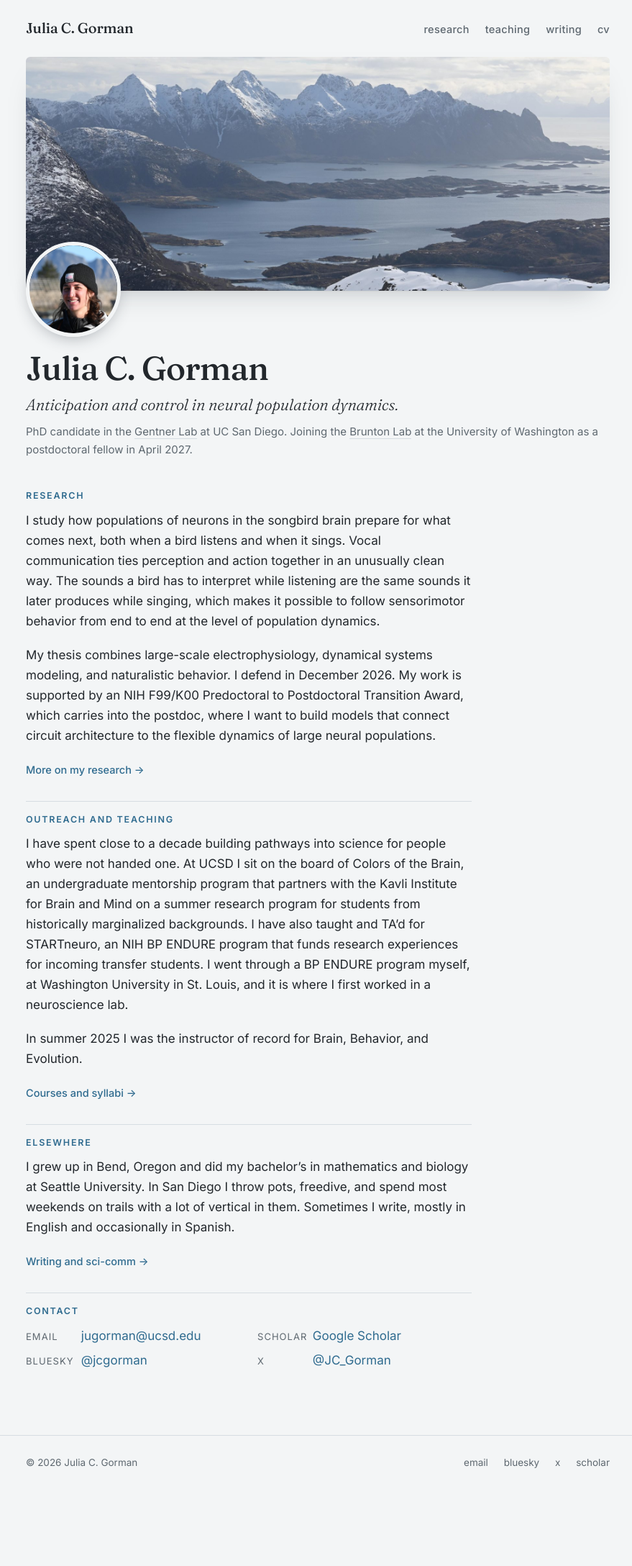
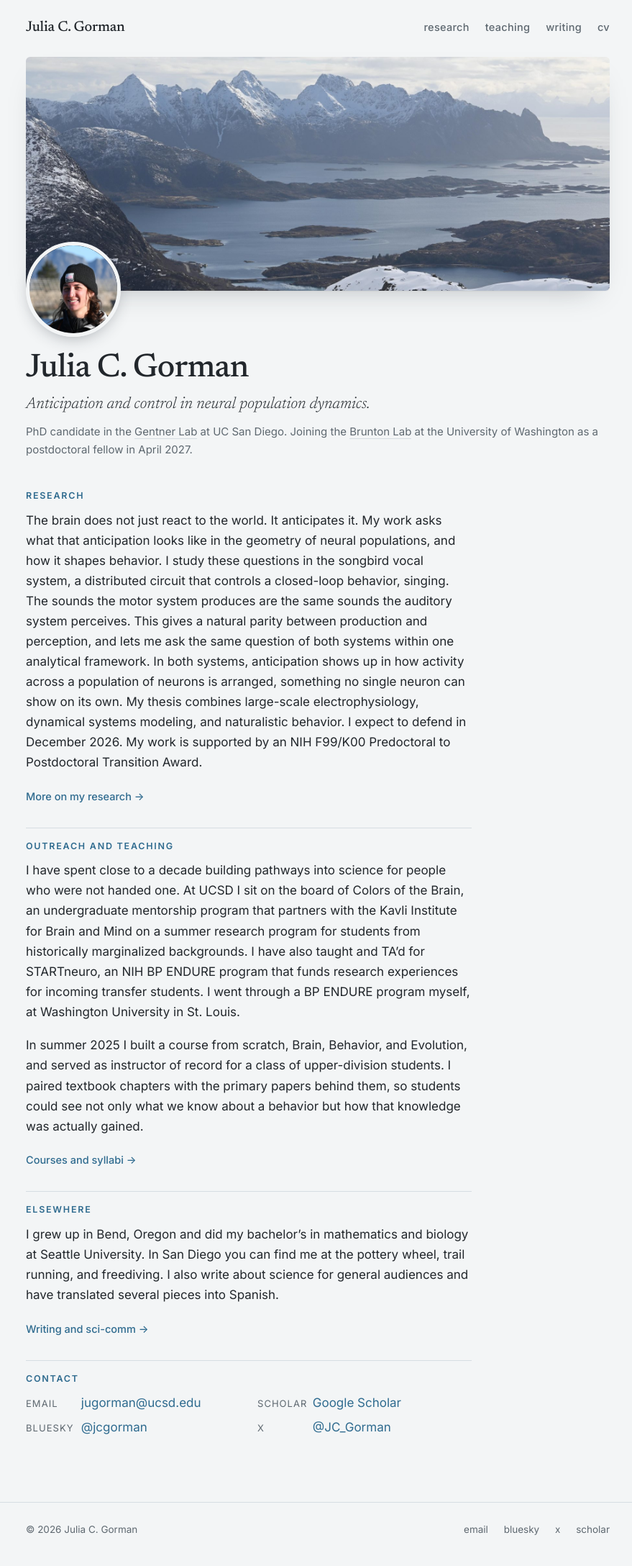
Before and after one commit to juliagorman/juliagorman.github.io, a Jekyll site: the page built from index.md, in a window 1280 px wide. Shown: the whole page at 72% size, without its empty margins (198-1077 px from the left). Built offline with Jekyll 4.4.1, drawn with Linux system fonts in a browser that asks for light colours; before the commit the page ends 2083 px from its top, so only the background shows below that.

Commit message:
Rewrite research, outreach, and elsewhere copy; switch display face to Newsreader
Co-Authored-By: Claude Fable 5.1 <noreply@anthropic.com>
Claude-Session: https://claude.ai/code/session_01KxYQByiYyFbtBhGQ4erFiZ

```diff
--- a/_layouts/default.html
+++ b/_layouts/default.html
@@ -8,7 +8,7 @@
   <link rel="canonical" href="{{ page.url | replace:'index.html','' | absolute_url }}">
   <link rel="preconnect" href="https://fonts.googleapis.com">
   <link rel="preconnect" href="https://fonts.gstatic.com" crossorigin>
-  <link href="https://fonts.googleapis.com/css2?family=Fraunces:ital,opsz,wght@0,9..144,300;0,9..144,500;0,9..144,600;1,9..144,300;1,9..144,400&family=Inter:wght@400;500;600&display=swap" rel="stylesheet">
+  <link href="https://fonts.googleapis.com/css2?family=Newsreader:ital,opsz,wght@0,6..72,300;0,6..72,500;0,6..72,600;1,6..72,300;1,6..72,400&family=Inter:wght@400;500;600&display=swap" rel="stylesheet">
   <link rel="stylesheet" href="{{ '/assets/css/style.css' | relative_url }}">
   {% feed_meta %}
 </head>
--- a/assets/css/style.scss
+++ b/assets/css/style.scss
@@ -10,7 +10,7 @@
   --rule: #d6dde2;
   --accent: #2f6b8f;
   --accent-deep: #22506c;
-  --serif: "Fraunces", "Iowan Old Style", Georgia, serif;
+  --serif: "Newsreader", "Iowan Old Style", Georgia, serif;
   --sans: "Inter", -apple-system, BlinkMacSystemFont, "Helvetica Neue", Arial, sans-serif;
   --wrap: 860px;
   --measure: 620px;
--- a/index.md
+++ b/index.md
@@ -7,23 +7,21 @@ affiliation: PhD candidate in the <a href="http://gentnerlab.ucsd.edu">Gentner L
 
 ## research
 
-I study how populations of neurons in the songbird brain prepare for what comes next, both when a bird listens and when it sings. Vocal communication ties perception and action together in an unusually clean way. The sounds a bird has to interpret while listening are the same sounds it later produces while singing, which makes it possible to follow sensorimotor behavior from end to end at the level of population dynamics.
-
-My thesis combines large-scale electrophysiology, dynamical systems modeling, and naturalistic behavior. I defend in December 2026. My work is supported by an NIH F99/K00 Predoctoral to Postdoctoral Transition Award, which carries into the postdoc, where I want to build models that connect circuit architecture to the flexible dynamics of large neural populations.
+The brain does not just react to the world. It anticipates it. My work asks what that anticipation looks like in the geometry of neural populations, and how it shapes behavior. I study these questions in the songbird vocal system, a distributed circuit that controls a closed-loop behavior, singing. The sounds the motor system produces are the same sounds the auditory system perceives. This gives a natural parity between production and perception, and lets me ask the same question of both systems within one analytical framework. In both systems, anticipation shows up in how activity across a population of neurons is arranged, something no single neuron can show on its own. My thesis combines large-scale electrophysiology, dynamical systems modeling, and naturalistic behavior. I expect to defend in December 2026. My work is supported by an NIH F99/K00 Predoctoral to Postdoctoral Transition Award.
 
 <a class="more" href="{{ '/research/' | relative_url }}">More on my research</a>
 
 ## outreach and teaching
 
-I have spent close to a decade building pathways into science for people who were not handed one. At UCSD I sit on the board of Colors of the Brain, an undergraduate mentorship program that partners with the Kavli Institute for Brain and Mind on a summer research program for students from historically marginalized backgrounds. I have also taught and TA'd for STARTneuro, an NIH BP ENDURE program that funds research experiences for incoming transfer students. I went through a BP ENDURE program myself, at Washington University in St. Louis, and it is where I first worked in a neuroscience lab.
+I have spent close to a decade building pathways into science for people who were not handed one. At UCSD I sit on the board of Colors of the Brain, an undergraduate mentorship program that partners with the Kavli Institute for Brain and Mind on a summer research program for students from historically marginalized backgrounds. I have also taught and TA'd for STARTneuro, an NIH BP ENDURE program that funds research experiences for incoming transfer students. I went through a BP ENDURE program myself, at Washington University in St. Louis.
 
-In summer 2025 I was the instructor of record for Brain, Behavior, and Evolution.
+In summer 2025 I built a course from scratch, Brain, Behavior, and Evolution, and served as instructor of record for a class of upper-division students. I paired textbook chapters with the primary papers behind them, so students could see not only what we know about a behavior but how that knowledge was actually gained.
 
 <a class="more" href="{{ '/teaching/' | relative_url }}">Courses and syllabi</a>
 
 ## elsewhere
 
-I grew up in Bend, Oregon and did my bachelor's in mathematics and biology at Seattle University. In San Diego I throw pots, freedive, and spend most weekends on trails with a lot of vertical in them. Sometimes I write, mostly in English and occasionally in Spanish.
+I grew up in Bend, Oregon and did my bachelor's in mathematics and biology at Seattle University. In San Diego you can find me at the pottery wheel, trail running, and freediving. I also write about science for general audiences and have translated several pieces into Spanish.
 
 <a class="more" href="{{ '/blog/' | relative_url }}">Writing and sci-comm</a>
 
```
